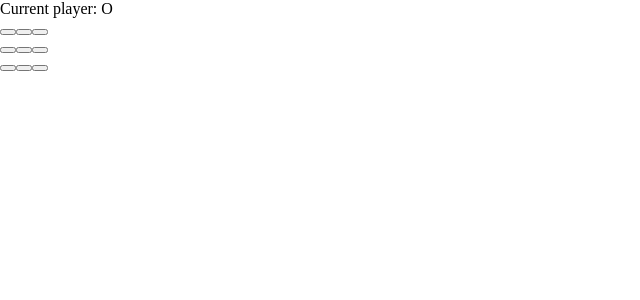
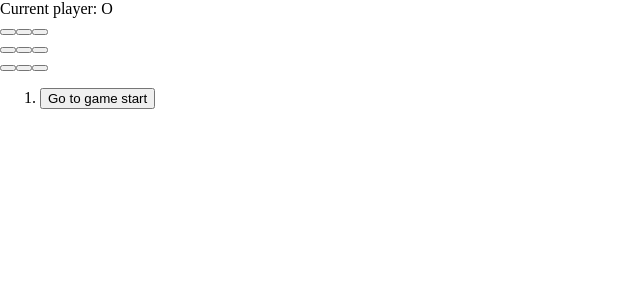
Before and after one commit to sy-st-jp/react-tutorial-tic-tac-toe, a React (Vite) app: page / in a window 1280 px wide. Shown: the top 300 px of the page, without its empty margins (0-640 px from the left). Built offline with nearby package versions, Linux system fonts and the light colour scheme.

Commit message:
feat: add feature of history control

```diff
--- a/src/components/Game/index.tsx
+++ b/src/components/Game/index.tsx
@@ -7,15 +7,32 @@ const initialSquareValues = Array<SquareValue>(9).fill(null);
 
 export const Game: FC = () => {
 	const [history, setHistory] = useState<SquareValue[][]>([initialSquareValues]);
-	const [winner, setWinner] = useState<SquareValue>(null);
+	const [currentIndex, setCurrentIndex] = useState<number>(0);
 
 	const isXTurn = history.length % 2 === 0;
-	const currentSquareValues = history[history.length - 1];
+	const currentSquareValues = history[currentIndex];
+	const winner = calculateWinner(currentSquareValues);
 
 	const handlePlay = (nextSquareValues: SquareValue[]) => {
-		setHistory([...history, nextSquareValues]);
-		setWinner(calculateWinner(nextSquareValues));
+		const nextHistory = [...history.slice(0, currentIndex + 1), nextSquareValues];
+		setHistory(nextHistory);
+		setCurrentIndex(nextHistory.length - 1);
 	};
+
+	const handleHistory = (index: number) => () => {
+		setCurrentIndex(index);
+	};
+
+	const moves = history.map((_, index) => {
+		return (
+			// biome-ignore lint/suspicious/noArrayIndexKey: 履歴の index は常に一意であるため key として使用
+			<li key={index}>
+				<button onClick={handleHistory(index)} type="button">
+					{index ? `Go to move #${index}` : "Go to game start"}
+				</button>
+			</li>
+		);
+	});
 
 	return (
 		<div className="game">
@@ -28,7 +45,7 @@ export const Game: FC = () => {
 				/>
 			</div>
 			<div className="game-info">
-				<ol>{/* TODO */}</ol>
+				<ol>{moves}</ol>
 			</div>
 		</div>
 	);
```
